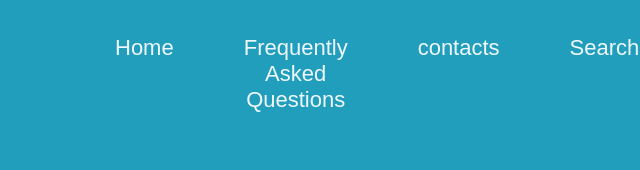
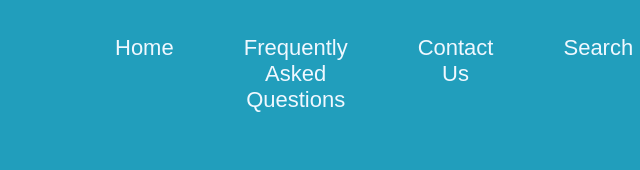
Before and after one commit to joshuayamoahyankson/wdd130, a plain HTML site: page wwr/contactus.html in a window 1280 px wide. Shown: the top 170 px of the page, 640-1280 px from the left. Drawn offline with Linux system fonts and the light colour scheme; a web font is replaced by a local one.

Commit message:
Contact Us

```diff
--- a/wwr/contactus.html
+++ b/wwr/contactus.html
@@ -16,7 +16,7 @@
 
                 <a href="index.html">Home</a>
                 <a href="faq.html">Frequently Asked Questions</a>
-                <a href="contactus.html">contacts</a>
+                <a href="contactus.html">Contact Us</a>
                 <a href="search.html">Search</a>
 
             </nav>
```
Also changed, not shown: wwr/faq.html (+1 -1 lines).
